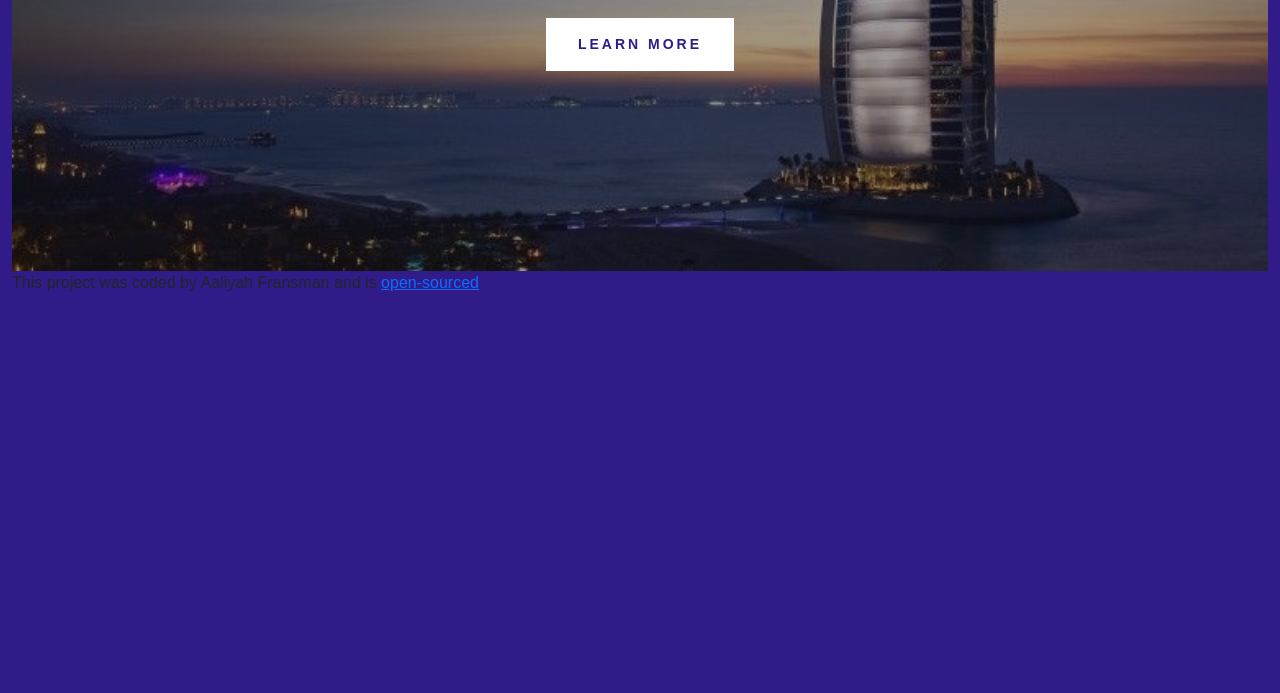
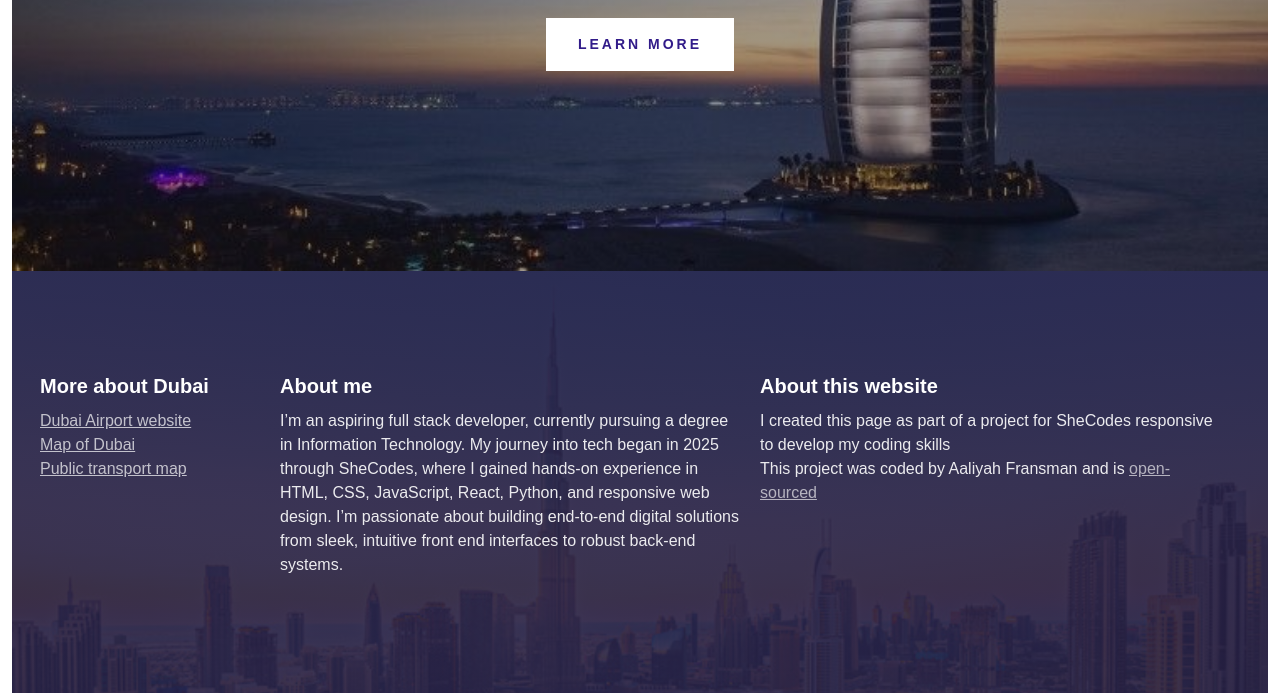
Before and after one commit to Aaliyah-Fransman/Dubai-Travel-Project, a plain HTML site: page index.html in a window 1280 px wide. Shown: the part 466-1159 px from the top of the page. Before the commit the page ends 800 px from the top, so only its background shows below. Drawn offline with nearby package versions, Linux system fonts and the light colour scheme; a web font is replaced by a local one.

Commit message:
Added the footer

```diff
--- a/index.html
+++ b/index.html
@@ -37,6 +37,48 @@
         <a href="#more">Learn more</a>
       </header>
       <footer>
+        <section class="grid">
+          <div>
+            <h3>More about Dubai</h3>
+            <ul>
+              <li>
+                <a href="https://dubaiairports.ae/" target="_blank"
+                  >Dubai Airport website</a
+                >
+              </li>
+              <li>
+                <a
+                  href="https://www.google.com/maps/place/Dubai+-+United+Arab+Emirates/@25.0760224,55.2274879,10z/data=!3m1!4b1!4m6!3m5!1s0x3e5f43496ad9c645:0xbde66e5084295162!8m2!3d25.2048493!4d55.2707828!16zL20vMDFmMDhy?entry=ttu&g_ep=EgoyMDI1MTExMC4wIKXMDSoASAFQAw%3D%3D"
+                  target="_blank"
+                  >Map of Dubai</a
+                >
+              </li>
+              <li>
+                <a
+                  href="https://www.investindubai.gov.ae/en/live-and-work/dubai-public-transport-guide"
+                  target="_blank"
+                  >Public transport map</a
+                >
+              </li>
+            </ul>
+          </div>
+          <div>
+            <h3>About me</h3>
+            <p>
+              I’m an aspiring full stack developer, currently pursuing a degree
+              in Information Technology. My journey into tech began in 2025
+              through SheCodes, where I gained hands-on experience in HTML, CSS,
+              JavaScript, React, Python, and responsive web design. I’m
+              passionate about building end-to-end digital solutions from sleek,
+              intuitive front end interfaces to robust back-end systems.
+            </p>
+          </div>
+          <div>
+            <h3>About this website</h3>
+            <p>
+              I created this page as part of a project for SheCodes responsive
+              to develop my coding skills
+              <br />
               This project was coded by Aaliyah Fransman and is
               <a
                 href="https://github.com/Aaliyah-Fransman/Dubai-Travel-Project"
@@ -44,6 +86,9 @@
               >
                 open-sourced
               </a>
+            </p>
+          </div>
+        </section>
       </footer>
     </div>
   </body>
--- a/src/styles.css
+++ b/src/styles.css
@@ -46,13 +46,57 @@ header a {
 
 body {
   font-family: "Poppins", sans-serif;
-  background-color: #311b89;
+  background-color: white;
 }
 .container {
   max-width: 1400px;
   margin: 0 auto;
 }
-@media (max-width: 900px) {
+.grid {
+  display: grid;
+  grid-template-columns: 1fr 2fr 2fr;
+}
+footer {
+  color: white;
+  background-image: linear-gradient(
+      rgba(39, 32, 68, 0.9),
+      rgba(39, 32, 68, 0.9)
+    ),
+    url("../images/Dubai2.png");
+  background-repeat: no-repeat;
+  background-size: cover;
+  padding: 100px 0;
+}
+footer h3 {
+  font-weight: 700;
+  font-size: 20px;
+  line-height: 30px;
+}
+section {
+  max-width: 1200px;
+  margin: 0 auto;
+}
+footer p {
+  font-weight: 400;
+  font-size: 16px;
+  opacity: 0.9;
+  margin-right: 20px;
+  line-height: 24px;
+}
+footer li {
+  list-style: none;
+  margin: 0;
+  padding: 0;
+}
+footer ul {
+  padding: 0;
+}
+footer a {
+  color: white;
+  opacity: 0.7;
+}
+
+@media (max-width: 960px) {
   header {
     padding: 60px 0;
   }
```
Also changed, not shown: images/Dubai2.png (added). Lines whose indentation alone changed are shown as unchanged.
